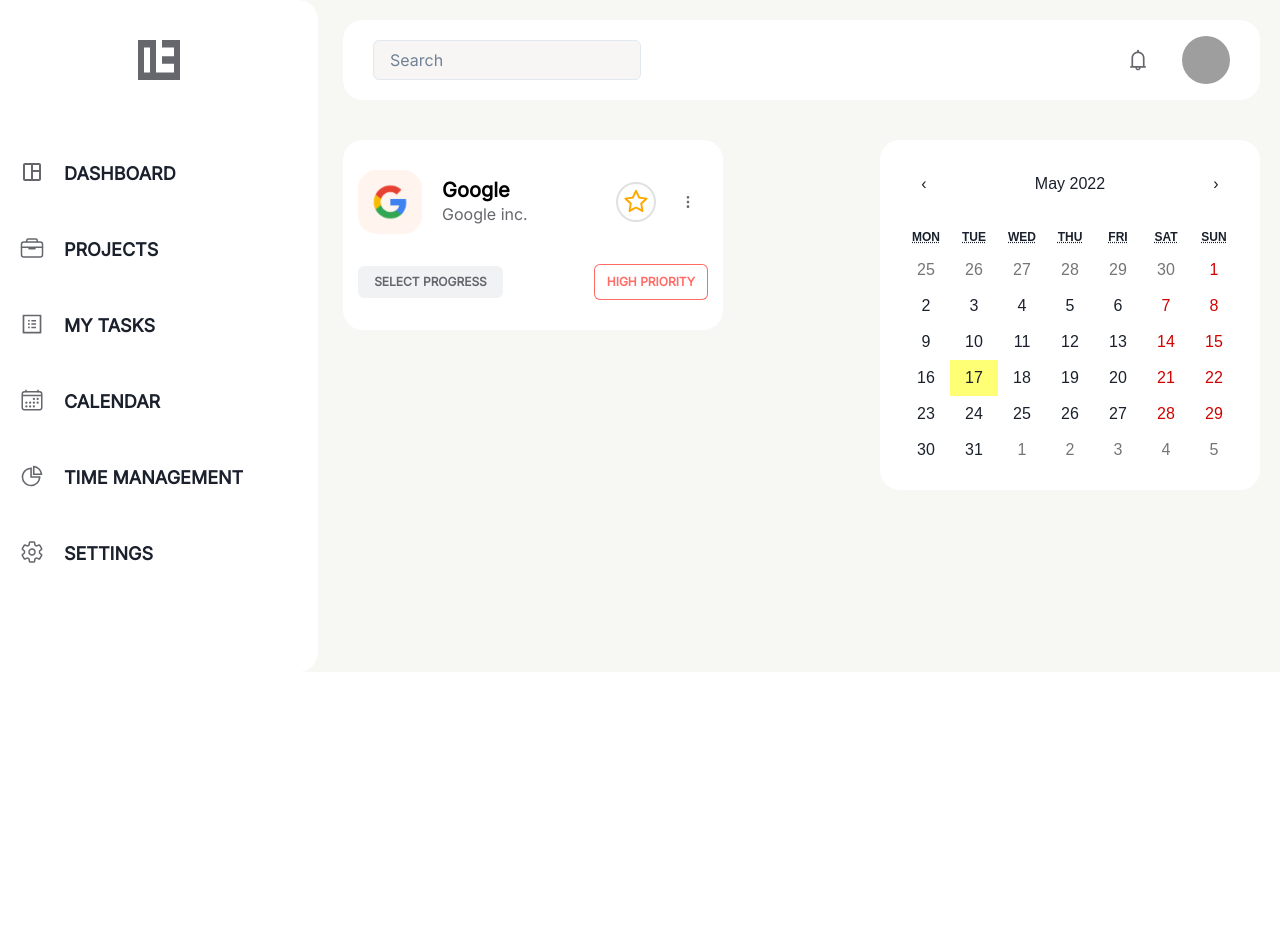
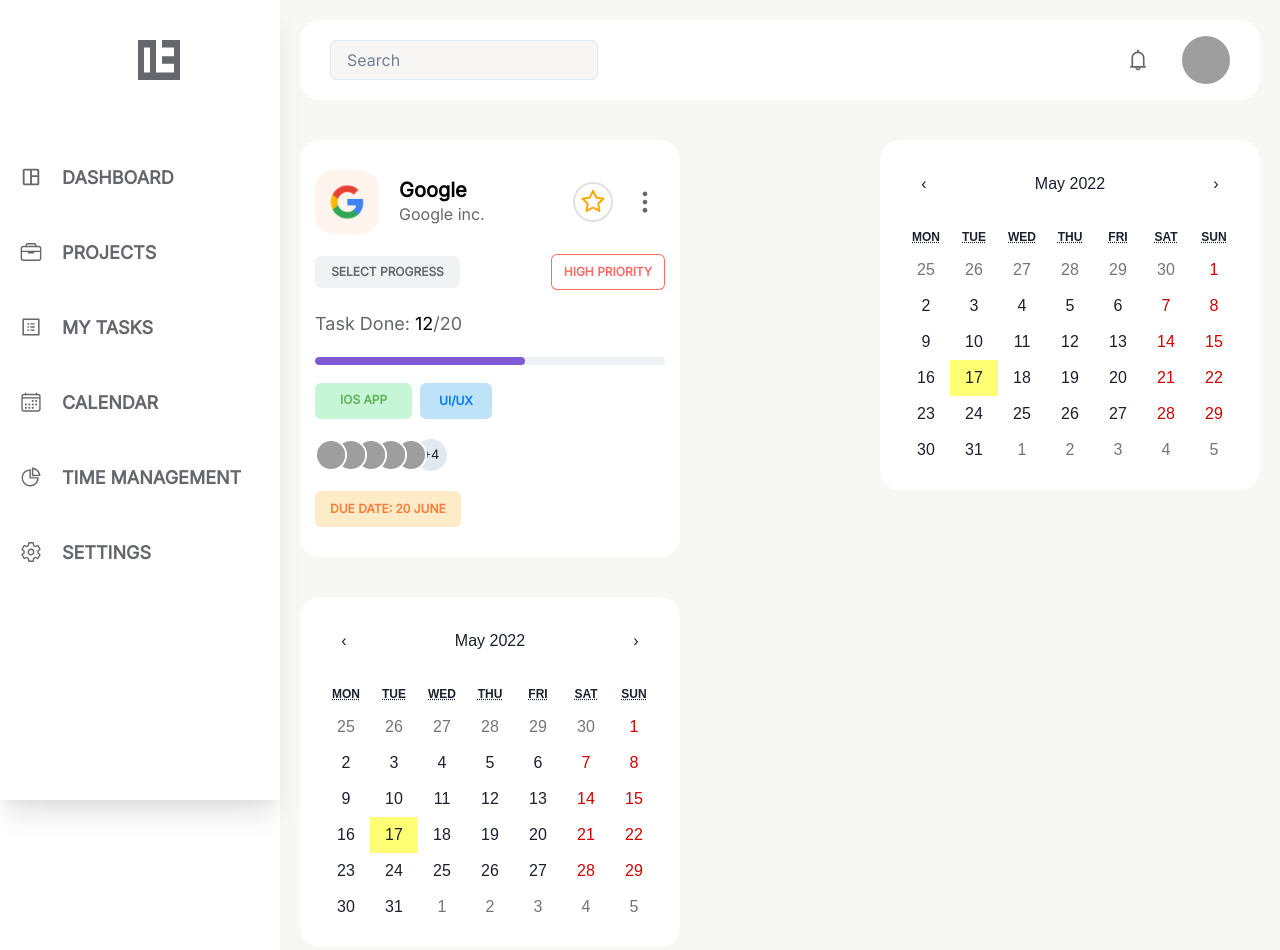
Before and after one commit to draqist/trax, a Next.js app: page / in a window 1280 px wide. Shown: the top 950 px of the page. Before the commit the page ends 800 px from the top, so only its background shows below. Built offline with nearby package versions, Linux system fonts and the light colour scheme; grey boxes are pictures that could not be loaded.

Commit message:
fix: fixed the positioning of the cards and the navbar and also finished writing the company task card component

```diff
--- a/components/Navbar.js
+++ b/components/Navbar.js
@@ -3,7 +3,7 @@ import { AiOutlineBell } from "react-icons/ai";
 
 const Navbar = () => {
   return (
-    <Flex borderRadius='20px' mt='20px' mb='40px' justifyContent={['space-between']} alignItems={['center']} px='30px' h='80px' bg='white' w='100%'>
+    <Flex borderRadius='20px'  mb='40px' justifyContent={['space-between']} alignItems={['center']} px='30px' h='80px' bg='white' w='100%'>
       <Box>
         <Input placeholder="Search" bg='#F7F6F4'/>
       </Box>
--- a/components/Sidebar.js
+++ b/components/Sidebar.js
@@ -1,40 +1,53 @@
 import { Box, Image, List, ListIcon, ListItem } from "@chakra-ui/react";
 import { MdOutlineSpaceDashboard } from 'react-icons/md'
 import { IoBriefcaseOutline,IoCalendarOutline,IoSettingsOutline } from 'react-icons/io5'
-import { AiOutlinePieChart,AiOutlineProfile } from 'react-icons/ai'
+import { AiOutlinePieChart, AiOutlineProfile } from 'react-icons/ai'
+import NextLink from 'next/link'
 
 const Sidebar = () => {
   return (
-    <Box w='318px' bg='white' h='100%' borderRightRadius='20px'>
+    <Box w='280px' bg='white' h='100%' borderRightRadius='0px' boxShadow='xl' pos='fixed' zIndex='2'>
       <Box mb='60px' pt='40px' px='138px' zIndex={'20'}>
         <Image src='logo.svg' alt='dashlogo' w='42px' maxW={'unset'}/>
       </Box>
       <Box w='100%' h='532px'>
-        <List w='100%' >
-          <ListItem w='100%' h='76px' textTransform='uppercase' fontWeight='600' fontSize='18px' py='20px' pl='20px' _hover={{bg:'#FFF4EE', color:'#FD7B38'}} _hover={{bg:'#FFF4EE', color:'#FD7B38', borderRight: '3px solid #FD7B38'}}>
-            <ListIcon as={MdOutlineSpaceDashboard} color='#65676D' mr='20px'  fontSize='24px' _hover={{color:'#FD7B38'}} />
+        <List w='100%' color='#65676D' >
+          <NextLink href='/'>
+            <ListItem w='100%'  textTransform='uppercase' fontWeight='600' fontSize='18px' py='24px' pl='20px' _hover={{bg:'#FFF4EE', color:'#FD7B38'}} _hover={{bg:'#FFF4EE', color:'#FD7B38', borderRight: '6px solid #FD7B38'}}>
+              <ListIcon as={MdOutlineSpaceDashboard} mr='20px'  fontSize='22px' />
               dashboard
             </ListItem>
-          <ListItem w='100%' h='76px' textTransform='uppercase' fontWeight='600' fontSize='18px' py='20px' pl='20px' _hover={{bg:'#FFF4EE', color:'#FD7B38',borderRight: '3px solid #FD7B38'}}>
-            <ListIcon as={IoBriefcaseOutline} color='#65676D' mr='20px'  fontSize='24px' _hover={{color:'#FD7B38'}} />
+          </NextLink>
+          <NextLink href='/projects'>
+            <ListItem w='100%'  textTransform='uppercase' fontWeight='600' fontSize='18px' py='24px' pl='20px' _hover={{bg:'#FFF4EE', color:'#FD7B38',borderRight: '6px solid #FD7B38'}}>
+              <ListIcon as={IoBriefcaseOutline} mr='20px'  fontSize='22px' />
               projects
             </ListItem>
-          <ListItem w='100%' h='76px' textTransform='uppercase' fontWeight='600' fontSize='18px' py='20px' pl='20px' _hover={{bg:'#FFF4EE', color:'#FD7B38',borderRight: '3px solid #FD7B38'}}>
-            <ListIcon as={AiOutlineProfile} color='#65676D' mr='20px'  fontSize='24px' _hover={{color:'#FD7B38'}} />
+          </NextLink>
+          <NextLink href='tasks'>
+            <ListItem w='100%'  textTransform='uppercase' fontWeight='600' fontSize='18px' py='24px' pl='20px' _hover={{bg:'#FFF4EE', color:'#FD7B38',borderRight: '6px solid #FD7B38'}}>
+              <ListIcon as={AiOutlineProfile} mr='20px'  fontSize='22px' />
               my tasks
             </ListItem>
-          <ListItem w='100%' h='76px' textTransform='uppercase' fontWeight='600' fontSize='18px' py='20px' pl='20px' _hover={{bg:'#FFF4EE', color:'#FD7B38',borderRight: '3px solid #FD7B38'}}>
-            <ListIcon as={IoCalendarOutline} color='#65676D' mr='20px'  fontSize='24px' _hover={{color:'#FD7B38'}} />
+          </NextLink>
+          <NextLink href='calendar'>
+            <ListItem w='100%'  textTransform='uppercase' fontWeight='600' fontSize='18px' py='24px' pl='20px' _hover={{bg:'#FFF4EE', color:'#FD7B38',borderRight: '6px solid #FD7B38'}}>
+              <ListIcon as={IoCalendarOutline} mr='20px'  fontSize='22px' />
               calendar
             </ListItem>
-          <ListItem w='100%' h='76px' textTransform='uppercase' fontWeight='600' fontSize='18px' py='20px' pl='20px' _hover={{bg:'#FFF4EE', color:'#FD7B38',borderRight: '3px solid #FD7B38'}}>
-            <ListIcon as={AiOutlinePieChart} color='#65676D' mr='20px'  fontSize='24px' _hover={{color:'#FD7B38'}} />
+          </NextLink>
+          <NextLink href='mgmt'>
+            <ListItem w='100%'  textTransform='uppercase' fontWeight='600' fontSize='18px' py='24px' pl='20px' _hover={{bg:'#FFF4EE', color:'#FD7B38',borderRight: '6px solid #FD7B38'}}>
+              <ListIcon as={AiOutlinePieChart} mr='20px'  fontSize='22px' />
               time management
             </ListItem>
-          <ListItem w='100%' h='76px' textTransform='uppercase' fontWeight='600' fontSize='18px' py='20px' pl='20px' _hover={{bg:'#FFF4EE', color:'#FD7B38',borderRight: '3px solid #FD7B38'}}>
-            <ListIcon as={IoSettingsOutline} color='#65676D' mr='20px'  fontSize='24px' _hover={{color:'#FD7B38'}} />
+          </NextLink>
+          <NextLink href='settings'>
+            <ListItem w='100%'  textTransform='uppercase' fontWeight='600' fontSize='18px' py='24px' pl='20px' _hover={{bg:'#FFF4EE', color:'#FD7B38',borderRight: '6px solid #FD7B38'}}>
+              <ListIcon as={IoSettingsOutline} mr='20px'  fontSize='22px' />
               settings
             </ListItem>
+          </NextLink>
         </List>
       </Box>
     </Box>
--- a/components/Tasks.js
+++ b/components/Tasks.js
@@ -1,10 +1,10 @@
-import { Badge, Box, Button, Circle, Flex, Heading, Image, Square, Tag, Text } from "@chakra-ui/react";
+import { Avatar, AvatarGroup, Badge, Box, Button, Circle, Flex, Heading, Image, Progress, Square, Stack, Tag, Text } from "@chakra-ui/react";
 import { AiOutlineStar } from "react-icons/ai";
 import { RiMore2Fill } from "react-icons/ri";
 
-const TaskCard = () => {
+const CompanyTaskCard = () => {
   return (
-    <Box w='380px' bg='white' py='30px' px='15px' borderRadius='20px'>
+    <Box w='380px' mb='40px' bg='white' py='30px' px='15px' borderRadius='20px'>
       <Flex justifyContent='space-between' alignItems='center'>
         <Box mr='20px'>
           <Tag bg='#FFF4EE' w='64px' h='64px' borderRadius='18.67px'>
@@ -15,23 +15,47 @@ const TaskCard = () => {
           <Heading fontSize='20px' fontWeight='700' color='black'> Google </Heading>
           <Text color='#65676D' fontSize='16px' fontWeight='500'> Google inc. </Text>
         </Box>
-        <Flex gap='12px' alignItems='center'>
+        <Flex gap='12px' justifyContent='space-between' alignItems='center'>
           <Circle size='40px' border='2px solid #E1E1E1'>
             <AiOutlineStar color='#FFA800' fontSize='28px'/>
           </Circle>
           <Square size='40px'>
-            <RiMore2Fill color='#65676D'/>
+            <RiMore2Fill color='#65676D' fontSize='28px'/>
           </Square>
         </Flex>
       </Flex>
-      <Box mt='30px' w='100%'>
+      <Box mt='20px' w='100%'>
         <Flex justifyContent='space-between' alignItems='center'>
           <Button h='32px' w='145px' bg='#F1F2F4' color='#65676D' textTransform='uppercase' fontWeight='700' fontSize='12px'> Select Progress </Button>
           <Badge variant ='outline' fontSize='12px' fontWeight='700' textTransform='uppercase' color='#FF6C65' py='9px' px='13px' boxShadow='inset 0 0 0px 1px #FF6C65' borderRadius='6px'>High Priority </Badge>
         </Flex>
       </Box>
+      <Box mt='20px'>
+        <Text fontSize='18px' fontWeight='600px' color='#65676D'> Task Done: <Text as='span' color='black'>12</Text>/20</Text>
+        <Progress value={12 / 20 * 100} size='sm' borderRadius='20px' marginTop='20px' colorScheme='purple' />
+        <Stack direction='row' mt='18px'>
+          <Badge variant='subtle' borderRadius='6px' colorScheme='green' px='25px' py='8px' color='#60B158' fontSize='12px' fontWeight='700'> IOS APP </Badge>
+          <Badge px='19px' py='9px' fontWeight='700' fontSize='12px' colorScheme='blue' color='#007AFF' borderRadius='6px' >UI/UX</Badge>
+        </Stack>
+      </Box>
+      <Box mt='20px'>
+      <AvatarGroup size='sm' max={5}>
+        <Avatar name='Ryan Florence' src='https://bit.ly/ryan-florence' />
+        <Avatar name='Segun Adebayo' src='https://bit.ly/sage-adebayo' />
+        <Avatar name='Kent Dodds' src='https://bit.ly/kent-c-dodds' />
+        <Avatar name='Prosper Otemuyiwa' src='https://bit.ly/prosper-baba' />
+        <Avatar name='Christian Nwamba' src='https://bit.ly/code-beast' />
+        <Avatar name='Segun Adebayo' src='https://bit.ly/sage-adebayo' />
+        <Avatar name='Kent Dodds' src='https://bit.ly/kent-c-dodds' />
+        <Avatar name='Prosper Otemuyiwa' src='https://bit.ly/prosper-baba' />
+        <Avatar name='Christian Nwamba' src='https://bit.ly/code-beast' />
+      </AvatarGroup>
+      </Box>
+      <Box mt='20px'>
+        <Badge variant ='subtle' px='15px' borderRadius='6px' color='#FD7B38' py='9px' colorScheme='orange'> DUE Date: 20 june</Badge>
+      </Box>
     </Box>
   );
 }
 
-export default TaskCard;
+export default CompanyTaskCard;
--- a/pages/index.js
+++ b/pages/index.js
@@ -3,19 +3,28 @@ import Calendar from "react-calendar";
 import Navbar from "../components/Navbar";
 import Sidebar from "../components/Sidebar";
 import 'react-calendar/dist/Calendar.css';
-import TaskCard from "../components/Tasks";
+import CompanyTaskCard from "../components/Tasks";
 
 
 export default function Home() {
   return (
     <>
       <Sidebar />
-      <Box w='100%' pr='20px'>
-        <Navbar />
-        <Flex justifyContent='space-between' alignItems='flex-start'>
-          <TaskCard/>
-          <Calendar next2Label={null} prev2Label={null} defaultView="month" />
-        </Flex>
+      <Box w='calc(100% - 280px)' h='100%'>
+        <Box px='20px' py='20px' bg='#F7F7F4' pos='relative' left='280px'>
+          <Navbar />
+          <Flex justifyContent='space-between' alignItems='flex-start'>
+            <CompanyTaskCard/>
+            <Calendar next2Label={null} prev2Label={null} defaultView="month" />
+          </Flex>
+            <Calendar next2Label={null} prev2Label={null} defaultView="month" />
+          {/* <Flex justifyContent='space-between' direction='row-reverse' alignItems='flex-start'>
+            <CompanyTaskCard/>
+            <Box mb='40px'>
+              <Calendar next2Label={null} prev2Label={null} defaultView="month" />
+            </Box>
+          </Flex> */}
+        </Box>
       </Box>
     </>
   )
@@ -23,7 +32,7 @@ export default function Home() {
 
 Home.getLayout = function getLayout(page) {
   return (
-    <Flex direction='row' gap='25px' bg='#F7F7F4' >
+    <Flex direction='row' w='100%' h='100%' >
       { page }
     </Flex>
   )
--- a/theme/theme.js
+++ b/theme/theme.js
@@ -1,6 +1,9 @@
 import { extendTheme } from '@chakra-ui/react'
 
 const theme = extendTheme({
+  colors: {
+    progress: '#545DAD'
+  },
   components: {
     Button: {
       baseStyle: {
```
Also changed, not shown: components/Checklist.js (added, +11 -0 lines). Lines whose indentation alone changed are shown as unchanged.
